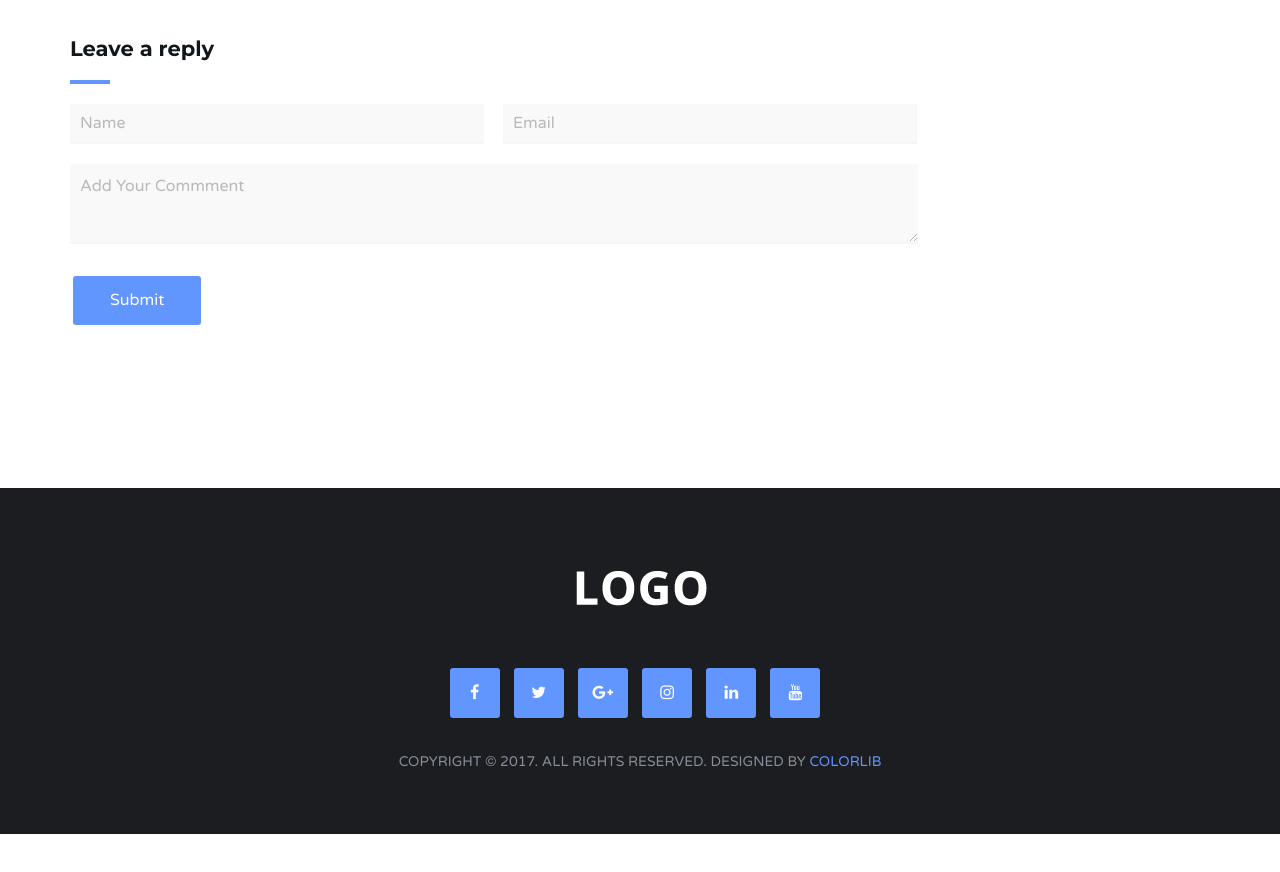
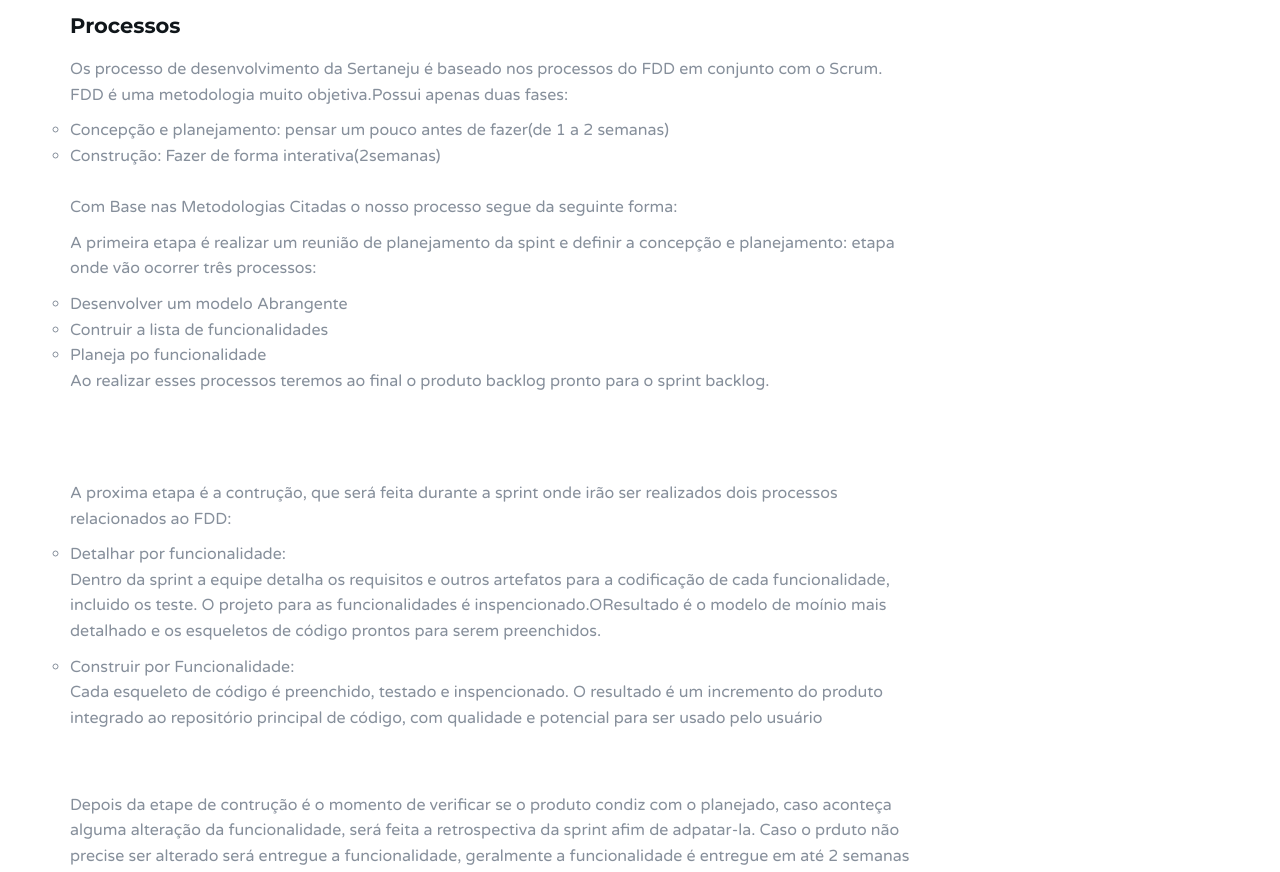
Before and after one commit to Gabbs1110/SiteSertaneju, a plain HTML site: page creative-agency/processos.html in a window 1280 px wide. Shown: the part 975-1847 px from the top of the page. Before the commit the page ends 1809 px from the top, so only its background shows below. Drawn offline with Linux system fonts and the light colour scheme.

Commit message:
site finalizado

```diff
--- a/creative-agency/processos.html
+++ b/creative-agency/processos.html
@@ -106,30 +106,40 @@
 				<main id="main" class="col-md-9">
 					<div class="blog">
 						<div class="blog-img">
-							<img class="img-responsive" src="./img/blog-post.jpg" alt="">
+							<img class="img-responsive" src="./img/metodologia.png" alt="">
 						</div>
 						<div class="blog-content">
 
 							<h3>Processos</h3>
-							<p>Aenean vulputate eleifend tellus. Aenean leo ligula, porttitor eu, consequat vitae, eleifend ac, enim. Aliquam lorem ante, dapibus in, viverra quis, feugiat a, tellus. Phasellus viverra nulla ut metus varius laoreet. Quisque rutrum. Aenean imperdiet. Etiam ultricies nisi vel augue. Curabitur ullamcorper ultricies nisi.</p>
+							<p>Os processo de desenvolvimento da Sertaneju é baseado nos processos do FDD em conjunto com o Scrum. FDD é uma metodologia muito objetiva.Possui apenas duas fases: </p>
+							<ul style="list-style-type: circle" >
+									<li>Concepção e planejamento: pensar um pouco antes de fazer(de 1 a 2 semanas)</li>
+									<li>Construção: Fazer de forma interativa(2semanas)</li>
+
+								</ul>
+								<br>
+							<p>Com Base nas Metodologias Citadas o nosso processo segue da seguinte forma:<br></p>
 						</div>
+						<p>A primeira etapa é realizar um reunião de planejamento da spint e definir a concepção e planejamento: etapa onde vão ocorrer três processos: </p>
+						<ul style="list-style-type: circle" >
+								<li>Desenvolver um modelo Abrangente</li>
+								<li>Contruir a lista de funcionalidades</li>
+								<li>Planeja po funcionalidade</li>
+
+							</ul>
+							<p>Ao realizar esses processos teremos ao final o produto backlog pronto para o sprint backlog.</p>
+							<br><br><br>
+							<p>A proxima etapa é a contrução, que será feita durante a sprint onde irão ser realizados dois processos relacionados ao FDD: </p>
+							<ul style="list-style-type: circle" >
+									<li>Detalhar por funcionalidade: <br><p>Dentro da sprint a equipe detalha os requisitos e outros artefatos para a codificação de cada funcionalidade, incluido os teste. O projeto para as funcionalidades é inspencionado.OResultado é o modelo de moínio mais detalhado e os esqueletos de código prontos para serem preenchidos.</p></li>
+									<li>Construir por Funcionalidade: <br><p>Cada esqueleto de código é preenchido, testado e inspencionado. O resultado é um incremento do produto integrado ao repositório principal de código, com qualidade e potencial para ser usado pelo usuário</p></li>
 
 
+								</ul>
 
+								<br><br>
+								<p>Depois da etape de contrução é o momento de verificar se o produto condiz com o planejado, caso aconteça alguma alteração da funcionalidade, será feita a retrospectiva da sprint afim de adpatar-la. Caso o prduto não precise ser alterado será entregue a funcionalidade, geralmente a funcionalidade é entregue em até 2 semanas</p>
 
-
-
-						<!-- reply form -->
-						<div class="reply-form">
-							<h3 class="title">Leave a reply</h3>
-							<form>
-								<input class="input" type="text" placeholder="Name">
-								<input class="input" type="email" placeholder="Email">
-								<textarea placeholder="Add Your Commment"></textarea>
-								<button type="submit" class="main-btn">Submit</button>
-							</form>
-						</div>
-						<!-- /reply form -->
 					</div>
 				</main>
 				<!-- /Main -->
```
Also changed, not shown: creative-agency/img/metodologia.png.
